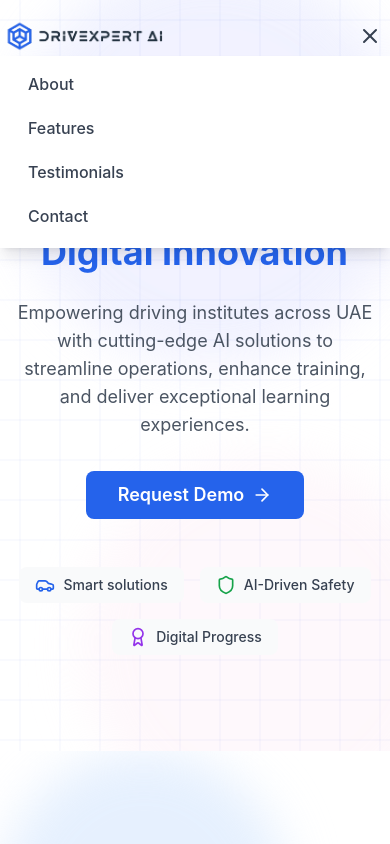
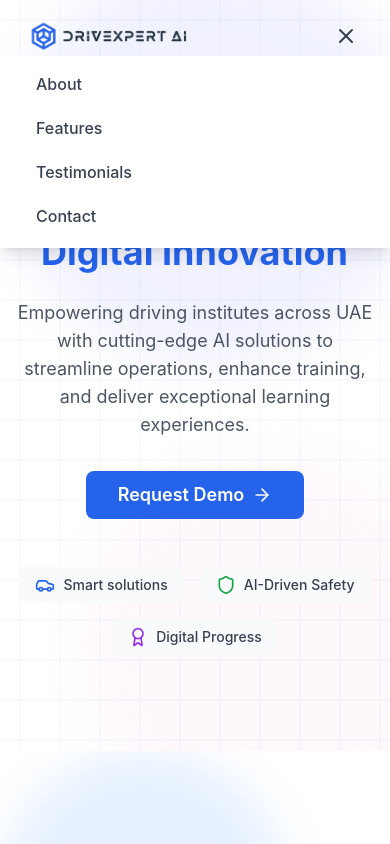
Before and after one commit to Ayman-Shakil192/drivexpert-ai, a React (Vite) app: page / in a window 390 px wide. Both pictures are taken after a click on the button 370 px from the left and 36 px from the top of the page. Shown: the top 844 px of the page. Built offline with nearby package versions, Linux system fonts and the light colour scheme.

Commit message:
update nav render for smaller devices

```diff
--- a/src/components/Navbar.jsx
+++ b/src/components/Navbar.jsx
@@ -43,14 +43,14 @@ const Navbar = () => {
         scrolled ? "bg-white/95 backdrop-blur-lg shadow-lg" : "bg-transparent"
       } ${scrolled ? "py-2" : "py-4"}`}
     >
-      <div className="container mx-auto">
+      <div className="container mx-auto px-4 sm:px-6 lg:px-8">
         <div className="flex items-center justify-between">
-          {/* Logo */}
+          {/* Logo with left padding */}
           <motion.div
             initial={{ opacity: 0, y: -10 }}
             animate={{ opacity: 1, y: 0 }}
             transition={{ duration: 0.5 }}
-            className="flex items-center"
+            className="flex items-center pl-2 sm:pl-0"
           >
             <Link
               to="hero"
@@ -63,7 +63,7 @@ const Navbar = () => {
           </motion.div>
 
           {/* Desktop Navigation */}
-          <div className="hidden lg:flex items-center space-x-8">
+          <div className="hidden lg:flex items-center space-x-8 pr-2">
             {navigation.map((item, index) => (
               <motion.div
                 key={item.name}
@@ -89,7 +89,7 @@ const Navbar = () => {
                         exit={{ opacity: 0, y: 10 }}
                         className="absolute left-0 mt-2 w-48 bg-white rounded-lg shadow-lg overflow-hidden"
                       >
-                        {item.dropdown.map((dropItem, idx) => (
+                        {item.dropdown?.map((dropItem, idx) => (
                           <Link
                             key={idx}
                             to={dropItem.to}
@@ -121,8 +121,8 @@ const Navbar = () => {
             ))}
           </div>
 
-          {/* Mobile menu button */}
-          <div className="flex lg:hidden">
+          {/* Mobile menu button with right padding */}
+          <div className="flex lg:hidden pr-2 sm:pr-0">
             <button
               onClick={() => setIsOpen(!isOpen)}
               className="p-2 rounded-md focus:outline-none transition-colors text-gray-700"
@@ -147,7 +147,7 @@ const Navbar = () => {
           transition={{ duration: 0.3 }}
           className="lg:hidden bg-white shadow-lg"
         >
-          <div className="px-4 pt-2 pb-3 space-y-1">
+          <div className="px-6 pt-2 pb-3 space-y-1">
             {navigation.map((item, index) => (
               <motion.div
                 key={item.name}
@@ -170,7 +170,7 @@ const Navbar = () => {
                     </button>
                     {dropdownOpen && (
                       <div className="pl-6">
-                        {item.dropdown.map((dropItem, idx) => (
+                        {item.dropdown?.map((dropItem, idx) => (
                           <Link
                             key={idx}
                             to={dropItem.to}
```
